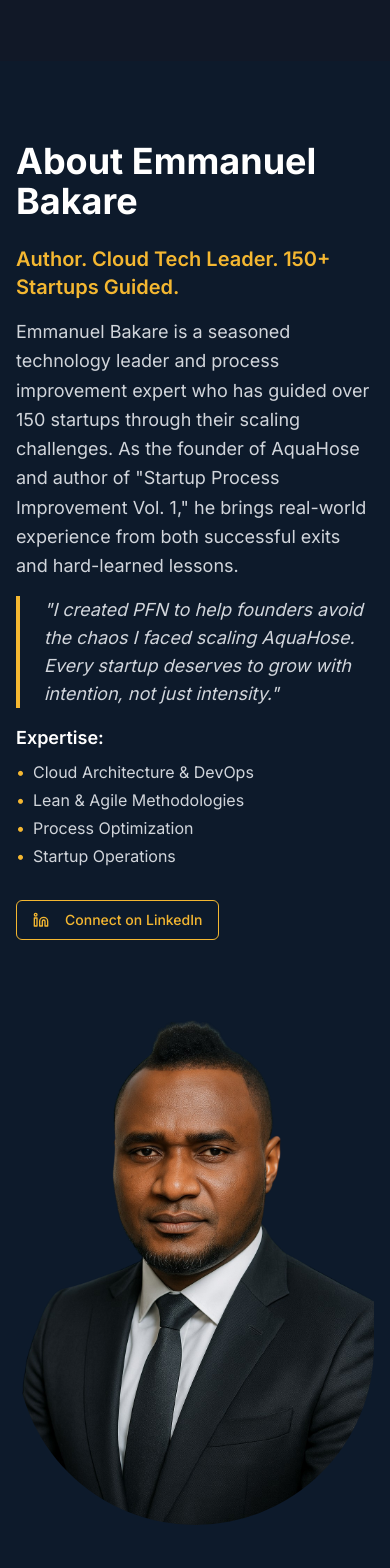
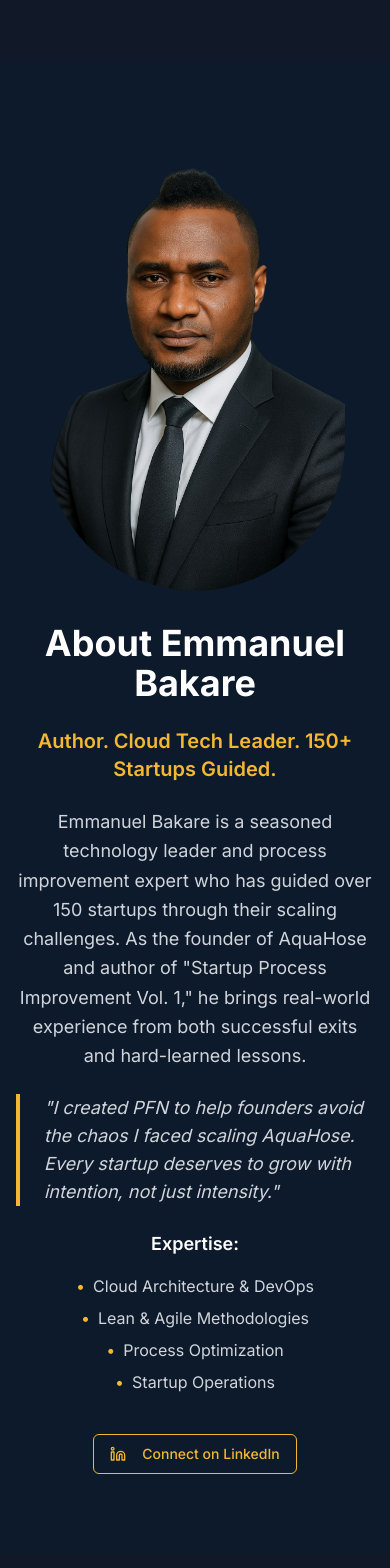
Before and after one commit to Waterman71717/pfn-website-v1, a Next.js app: page / in a window 390 px wide. Shown: the part 8660-10228 px from the top of the page. Built offline with nearby package versions, Linux system fonts and the light colour scheme.

Commit message:
Center AboutEmmanuel section and fix mobile menu width

```diff
--- a/app/components/AboutBook.tsx
+++ b/app/components/AboutBook.tsx
@@ -6,11 +6,8 @@ import Image from "next/image"
 
 export default function AboutBook() {
   const downloadSampleEbook = () => {
-    // Netlify CDN download
-    window.open(
-      "https://your-netlify-site.netlify.app/.netlify/functions/download?file=startup-process-improvement-sample.pdf",
-      "_blank",
-    )
+    // Direct download link
+    window.open("/downloads/startup_process_improvement_sample (1).pdf", "_blank")
   }
 
   return (
--- a/app/components/AboutEmmanuel.tsx
+++ b/app/components/AboutEmmanuel.tsx
@@ -8,38 +8,54 @@ export default function AboutEmmanuel() {
   return (
     <section id="about" className="py-20 bg-navy">
       <div className="container mx-auto px-4">
-        <div className="grid lg:grid-cols-2 gap-12 items-center">
+        <div className="max-w-4xl mx-auto text-center">
+          <div className="flex justify-center mb-8">
+            <div className="relative">
+              <Image
+                src="/images/emmanuel-bakare.png"
+                alt="Emmanuel Bakare - Author and Founder of Process-First Network"
+                width={300}
+                height={300}
+                className="rounded-full"
+              />
+              <div className="absolute -inset-4 bg-gold/20 rounded-full blur-xl -z-10"></div>
+            </div>
+          </div>
+
           <div className="space-y-6">
             <h2 className="text-4xl font-bold">About Emmanuel Bakare</h2>
-            <div className="space-y-4">
             <p className="text-xl text-gold font-semibold">Author. Cloud Tech Leader. 150+ Startups Guided.</p>
-              <p className="text-lg text-gray-300 leading-relaxed">
+
+            <p className="text-lg text-gray-300 leading-relaxed max-w-3xl mx-auto">
               Emmanuel Bakare is a seasoned technology leader and process improvement expert who has guided over 150
               startups through their scaling challenges. As the founder of AquaHose and author of "Startup Process
               Improvement Vol. 1," he brings real-world experience from both successful exits and hard-learned
               lessons.
             </p>
-              <blockquote className="text-lg italic text-gray-300 border-l-4 border-gold pl-6">
+
+            <blockquote className="text-lg italic text-gray-300 border-l-4 border-gold pl-6 max-w-2xl mx-auto text-left">
               "I created PFN to help founders avoid the chaos I faced scaling AquaHose. Every startup deserves to grow
               with intention, not just intensity."
             </blockquote>
-              <div className="space-y-2">
+
+            <div className="space-y-4">
               <h4 className="text-lg font-semibold">Expertise:</h4>
-                <ul className="space-y-1 text-gray-300">
-                  <li className="flex items-center">
+              <ul className="space-y-2 text-gray-300 max-w-md mx-auto">
+                <li className="flex items-center justify-center">
                   <span className="text-gold mr-2">•</span> Cloud Architecture & DevOps
                 </li>
-                  <li className="flex items-center">
+                <li className="flex items-center justify-center">
                   <span className="text-gold mr-2">•</span> Lean & Agile Methodologies
                 </li>
-                  <li className="flex items-center">
+                <li className="flex items-center justify-center">
                   <span className="text-gold mr-2">•</span> Process Optimization
                 </li>
-                  <li className="flex items-center">
+                <li className="flex items-center justify-center">
                   <span className="text-gold mr-2">•</span> Startup Operations
                 </li>
               </ul>
             </div>
+
             <div className="pt-4">
               <Button
                 variant="outline"
@@ -54,19 +70,6 @@ export default function AboutEmmanuel() {
             </div>
           </div>
         </div>
-          <div className="flex justify-center">
-            <div className="relative">
-              <Image
-                src="/images/emmanuel-bakare.png"
-                alt="Emmanuel Bakare - Author and Founder of Process-First Network"
-                width={400}
-                height={400}
-                className="rounded-full"
-              />
-              <div className="absolute -inset-4 bg-gold/20 rounded-full blur-xl -z-10"></div>
-            </div>
-          </div>
-        </div>
       </div>
     </section>
   )
--- a/app/components/Hero.tsx
+++ b/app/components/Hero.tsx
@@ -21,7 +21,7 @@ export default function Hero() {
 
   const downloadSampleEbook = () => {
     // Direct download link
-    window.open("/downloads/startup_process_sample.pdf", "_blank")
+    window.open("/downloads/startup_process_improvement_sample (1).pdf", "_blank")
   }
 
   return (
--- a/app/components/MobileMenu.tsx
+++ b/app/components/MobileMenu.tsx
@@ -23,8 +23,8 @@ export default function MobileMenu() {
       </Button>
 
       {isOpen && (
-        <div className="absolute top-full left-0 right-0 bg-navy border-t border-gray-800 shadow-lg">
-          <nav className="container mx-auto px-4 py-4">
+        <div className="absolute top-full right-0 w-48 bg-navy border border-gray-800 shadow-lg rounded-lg mt-2">
+          <nav className="px-4 py-4">
             <div className="flex flex-col space-y-4">
               {menuItems.map((item) => (
                 <Link
```
Lines whose indentation alone changed are shown as unchanged.
